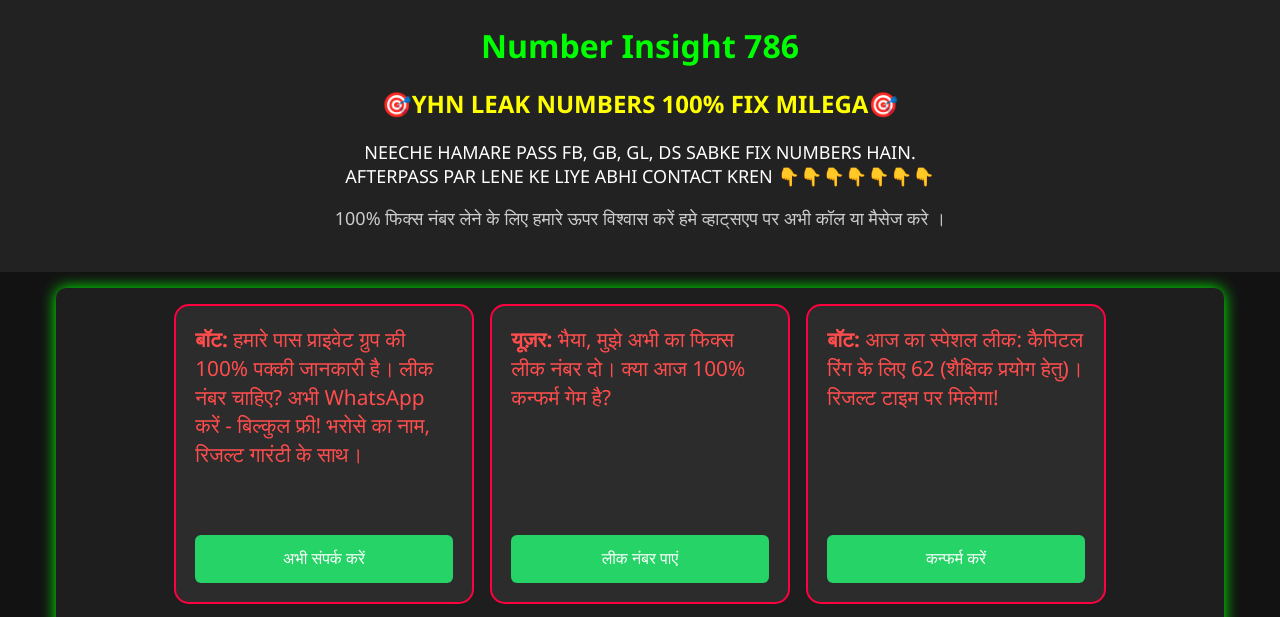
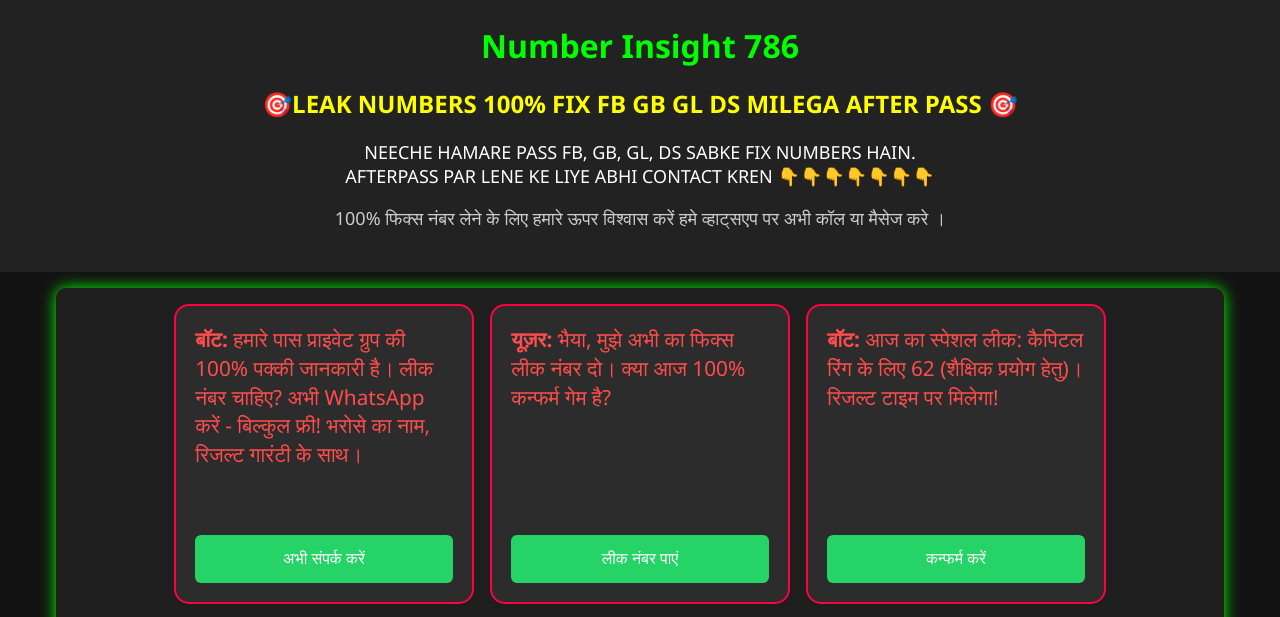
Before and after one commit to MPROCESSOR/sports, a plain HTML site: page index.html in a window 1280 px wide. Shown: the top 617 px of the page. Drawn offline with Linux system fonts and the light colour scheme.

Commit message:
Update index.html
Signed-off-by: MPROCESSOR <166174577+MPROCESSOR@users.noreply.github.com>

```diff
--- a/index.html
+++ b/index.html
@@ -133,7 +133,7 @@
     <h1 class="glow">Number Insight 786</h1>
 
 <h2 style="color: yellow; font-weight: bold; text-align: center;">
-🎯YHN LEAK NUMBERS 100% FIX MILEGA🎯
+🎯LEAK NUMBERS 100% FIX FB GB GL DS MILEGA AFTER PASS 🎯
 </h2>
 <p style="color: white; text-align: center;">
 NEECHE HAMARE PASS FB, GB, GL, DS SABKE FIX NUMBERS HAIN.<br>
```
